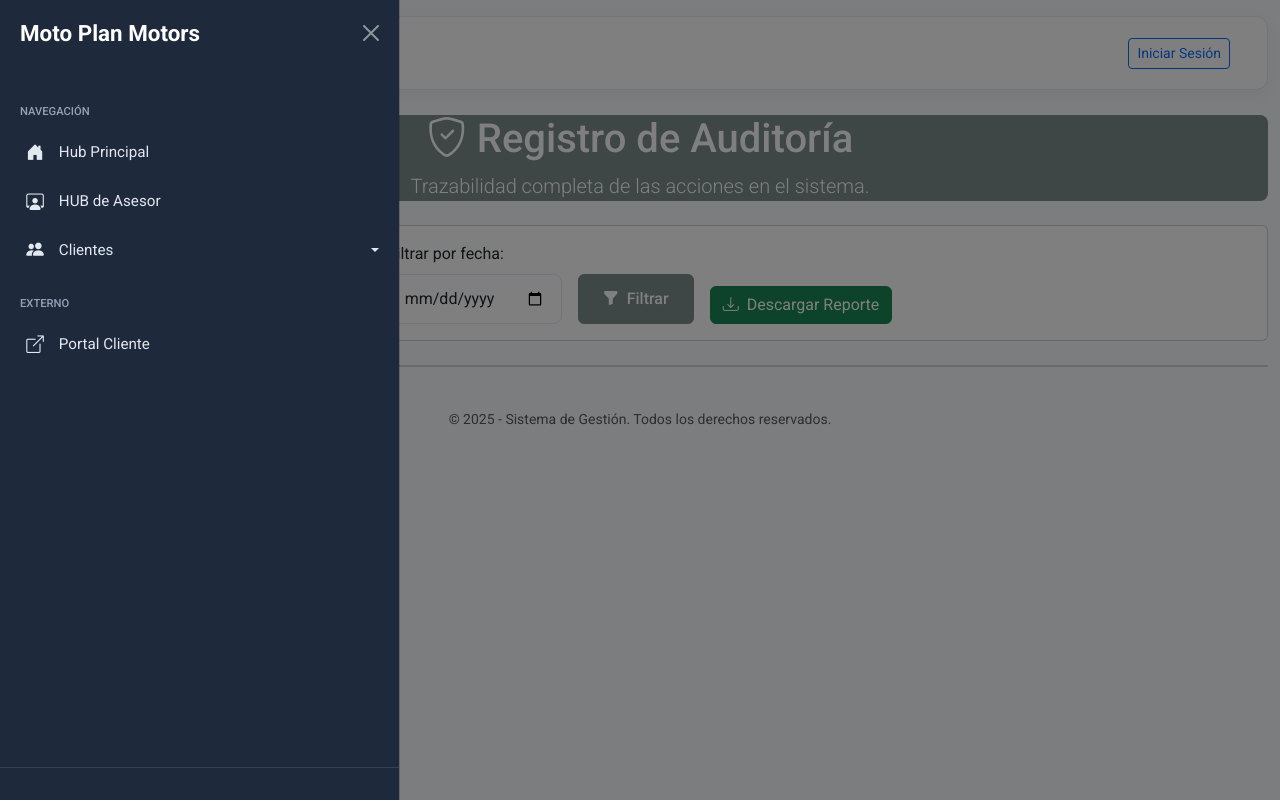
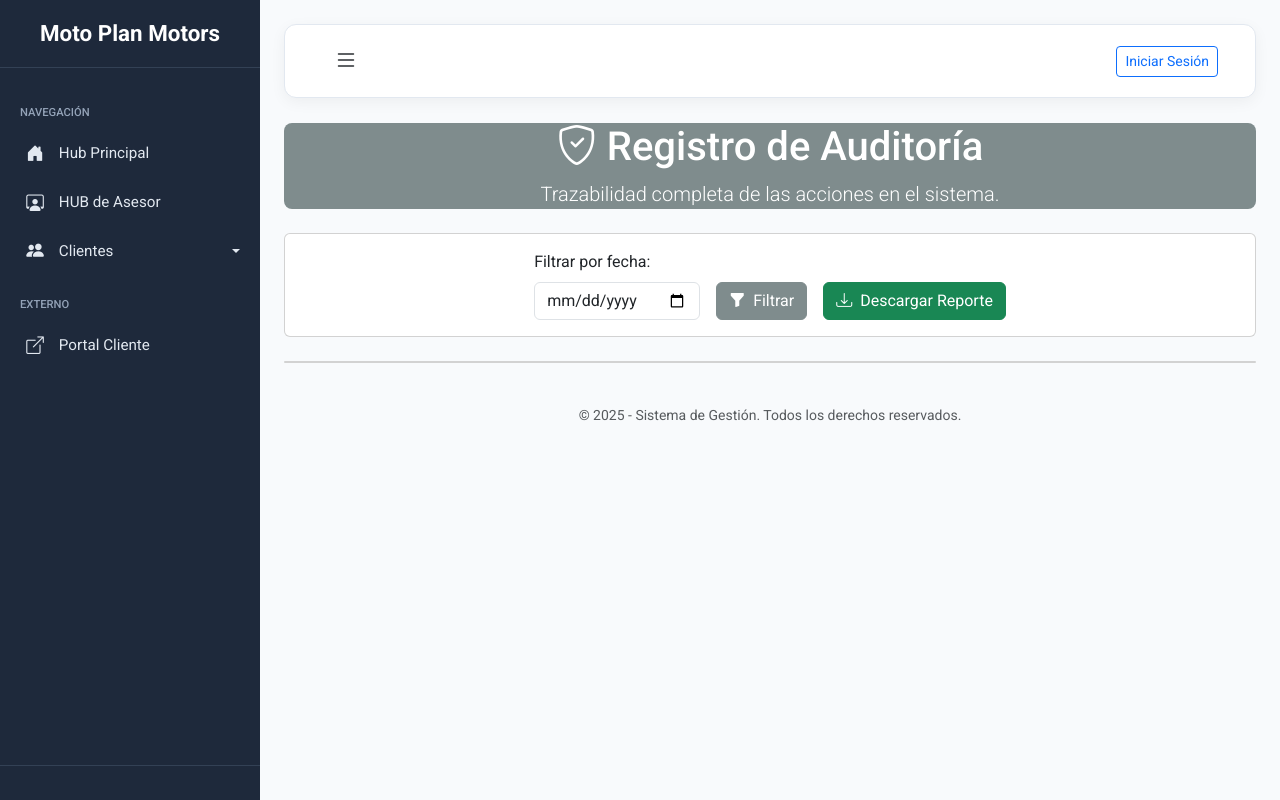
Before and after one commit to Cjyuyo/mi_app_clientes, a Flask app: template templates/auditoria.html in a window 1280 px wide. Run offline with Flask 3, Linux system fonts and the light colour scheme; the template is opened without the code that fills it, so the values that code supplies are empty; some libraries are stand-ins or nearby versions.

Commit message:
Rediseño completo de la interfaz y actualización de plantillas

```diff
--- a/templates/base_sidebar.html
+++ b/templates/base_sidebar.html
@@ -15,7 +15,7 @@
     <style>
         /* --- GUÍA DE ESTILO MAESTRA --- */
         :root {
-            --azul-corporativo: #1E293B; /* Un azul más oscuro y corporativo */
+            --azul-corporativo: #1E293B;
             --azul-hover: #334155;
             --azul-claro: #F1F5F9;
             --naranja-corporativo: #F97316;
@@ -33,16 +33,25 @@
             background-color: var(--gris-fondo);
         }
 
-        /* --- PLANTILLA PRINCIPAL Y SIDEBAR --- */
-        .offcanvas-start {
-            width: 260px; /* Ancho reducido */
-            background-color: var(--azul-corporativo);
+        /* --- ESTRUCTURA PRINCIPAL --- */
+        .wrapper {
+            display: flex;
+            width: 100%;
+            align-items: stretch;
+        }
+
+        /* --- SIDEBAR --- */
+        #sidebar {
+            min-width: 260px;
+            max-width: 260px;
+            background: var(--azul-corporativo);
             color: var(--texto-blanco);
-            border-right: none;
+            transition: all 0.3s;
         }
         .sidebar-header {
             padding: 1.25rem;
             text-align: center;
+            border-bottom: 1px solid var(--azul-hover);
         }
         .sidebar-header h3 {
             font-weight: 700;
@@ -53,11 +62,12 @@
         #sidebar-nav {
             display: flex;
             flex-direction: column;
-            height: 100%;
+            height: calc(100% - 70px); /* Ajustar altura para footer */
         }
         #sidebar-nav .components {
             padding: 1rem 0;
             flex-grow: 1;
+            overflow-y: auto;
         }
         #sidebar-nav .nav-category {
             color: var(--texto-claro);
@@ -81,9 +91,8 @@
             background: var(--azul-hover);
             border-left-color: var(--naranja-corporativo);
         }
-        #sidebar-nav .nav-item.active > a, a[aria-expanded="true"] {
+        #sidebar-nav a[aria-expanded="true"] {
             background: var(--azul-hover);
-            border-left-color: var(--naranja-corporativo);
         }
         #sidebar-nav .dropdown-toggle::after {
             margin-left: auto;
@@ -107,7 +116,6 @@
         .sidebar-footer {
             padding: 1rem;
             border-top: 1px solid var(--azul-hover);
-            background-color: var(--azul-corporativo);
         }
         .user-profile {
             display: flex;
@@ -115,11 +123,16 @@
             gap: 10px;
         }
         .user-profile i { font-size: 1.8rem; }
-        .user-info span { display: block; }
         .user-info .username { font-weight: 500; color: var(--blanco); font-size: 0.9rem; }
         .user-info .role { font-size: 0.75rem; color: var(--texto-claro); }
 
         /* --- CONTENIDO PRINCIPAL --- */
+        #content {
+            width: 100%;
+            padding: 1.5rem;
+            min-height: 100vh;
+            transition: all 0.3s;
+        }
         .topbar {
             background: var(--blanco);
             border: 1px solid var(--borde-sutil);
@@ -128,89 +141,33 @@
             margin-bottom: 25px;
             box-shadow: 0 4px 15px rgba(0,0,0,0.05);
         }
-        .main-content-area {
-            /* Se quita el fondo blanco para heredar el del body */
-            padding: 0; /* Ajustado para que el contenido controle su propio padding */
-        }
         .btn-toggle-sidebar { border: none; }
         .btn-toggle-sidebar:focus { box-shadow: none; }
 
-        /* --- ESTILOS PARA FORMULARIOS "NIVEL BANCO" --- */
-        .form-container {
-            background-color: var(--blanco);
-            border-radius: .75rem;
-            box-shadow: 0 4px 15px rgba(0,0,0,0.07);
-            overflow: hidden;
+        /* --- RESPONSIVE: COMPORTAMIENTO EN CELULAR --- */
+        @media (max-width: 768px) {
+            #sidebar {
+                margin-left: -260px; /* Oculto por defecto */
             }
-        .form-header {
-            background-color: var(--azul-corporativo);
-            color: var(--blanco);
-            padding: 1.5rem 2rem;
+            #sidebar.active {
+                margin-left: 0; /* Visible cuando tiene la clase 'active' */
             }
-        .form-header h1 { margin: 0; font-size: 1.5rem; font-weight: 700; }
-        .form-header p { margin: 0; opacity: 0.9; }
-        .section { margin-bottom: 2.5rem; }
-        .section h3 {
-            font-size: 1rem;
-            font-weight: 500;
-            color: var(--texto-claro);
-            text-transform: uppercase;
-            letter-spacing: 0.5px;
-            border-bottom: 1px solid var(--borde-sutil);
-            padding-bottom: .75rem;
-            margin-bottom: 1.5rem;
+            .topbar {
+                /* El botón de toggle ya está en el topbar, no se necesita más */
             }
-        .form-grid {
-            display: grid;
-            grid-template-columns: repeat(auto-fit, minmax(250px, 1fr));
-            gap: 1.5rem;
-        }
-        .form-group label {
-            font-size: 0.9rem;
-            font-weight: 500;
-            color: var(--texto-oscuro);
-            margin-bottom: .5rem;
-        }
-        .form-control, .form-select {
-            border-radius: .5rem;
-            padding: .75rem 1rem;
-            border: 1px solid var(--borde-sutil);
-        }
-        .form-control:focus, .form-select:focus {
-            border-color: var(--naranja-corporativo);
-            box-shadow: 0 0 0 0.25rem rgba(249, 148, 23, 0.25);
-        }
-        .button-group {
-            display: flex;
-            justify-content: flex-end;
-            gap: 10px;
-            margin-top: 2rem;
-            padding-top: 1.5rem;
-            border-top: 1px solid var(--borde-sutil);
-        }
-        .btn-primary {
-            background-color: var(--naranja-corporativo);
-            border-color: var(--naranja-corporativo);
-            font-weight: 500;
-            padding: .75rem 1.5rem;
-        }
-        .btn-primary:hover {
-            filter: brightness(90%);
-            background-color: var(--naranja-corporativo);
-            border-color: var(--naranja-corporativo);
         }
     </style>
     {% block head_extra %}{% endblock %}
 </head>
 <body>
 
-<!-- Sidebar como Offcanvas de Bootstrap -->
-<div class="offcanvas offcanvas-start show" tabindex="-1" id="sidebar" aria-labelledby="sidebarLabel">
-    <div class="offcanvas-header sidebar-header">
-        <h3 id="sidebarLabel">Moto Plan Motors</h3>
-        <button type="button" class="btn-close btn-close-white" data-bs-dismiss="offcanvas" aria-label="Close"></button>
+<div class="wrapper">
+    <!-- Sidebar -->
+    <nav id="sidebar">
+        <div class="sidebar-header">
+            <h3>Moto Plan Motors</h3>
         </div>
-    <div class="offcanvas-body p-0" id="sidebar-nav">
+        <div id="sidebar-nav">
             <ul class="list-unstyled components">
                 <li class="nav-category">Navegación</li>
                 <li class="nav-item"><a href="{{ url_for('hub') }}"><i class="bi bi-house-door-fill"></i> Hub Principal</a></li>
@@ -272,16 +229,15 @@
                 {% endif %}
             </div>
         </div>
-</div>
+    </nav>
 
     <!-- Contenido Principal de la Página -->
-<div class="container-fluid">
-    <main class="py-3">
+    <div id="content">
         <!-- Barra de Navegación Superior (Topbar) -->
         <nav class="navbar navbar-expand-lg navbar-light topbar">
             <div class="container-fluid">
                 <!-- Botón para mostrar el sidebar en móviles -->
-                <button class="btn btn-toggle-sidebar" type="button" data-bs-toggle="offcanvas" data-bs-target="#sidebar" aria-controls="sidebar">
+                <button class="btn btn-toggle-sidebar" type="button" id="sidebarCollapse">
                     <i class="bi bi-list fs-4 text-dark"></i>
                 </button>
 
@@ -303,11 +259,18 @@
         <footer class="text-center text-muted py-3 mt-4">
             <small>&copy; {{ g.anio_actual | default('2024') }} - Sistema de Gestión. Todos los derechos reservados.</small>
         </footer>
-    </main>
+    </div>
 </div>
 
 <!-- Scripts de JS -->
 <script src="https://cdn.jsdelivr.net/npm/bootstrap@5.3.3/dist/js/bootstrap.bundle.min.js"></script>
+<script>
+    document.addEventListener('DOMContentLoaded', function () {
+        document.getElementById('sidebarCollapse').addEventListener('click', function () {
+            document.getElementById('sidebar').classList.toggle('active');
+        });
+    });
+</script>
 {% block scripts_extra %}{% endblock %}
 
 </body>
```
Lines whose indentation alone changed are shown as unchanged.
